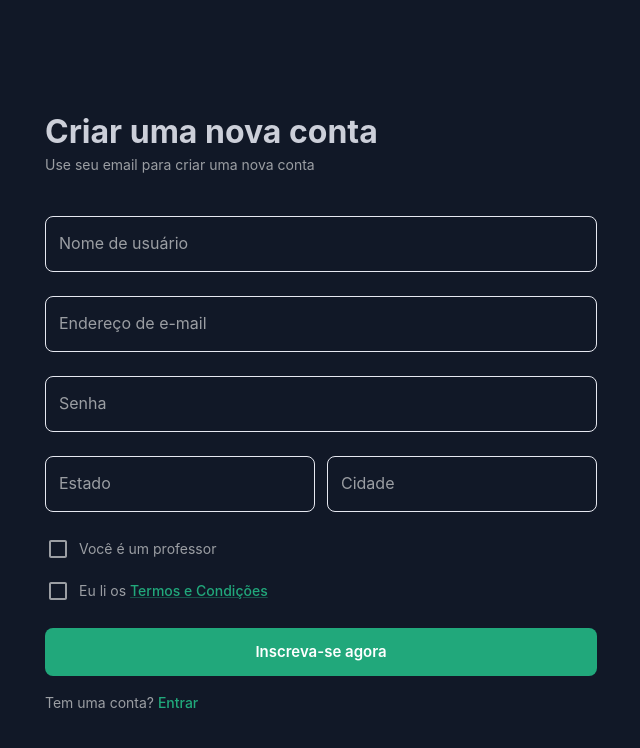
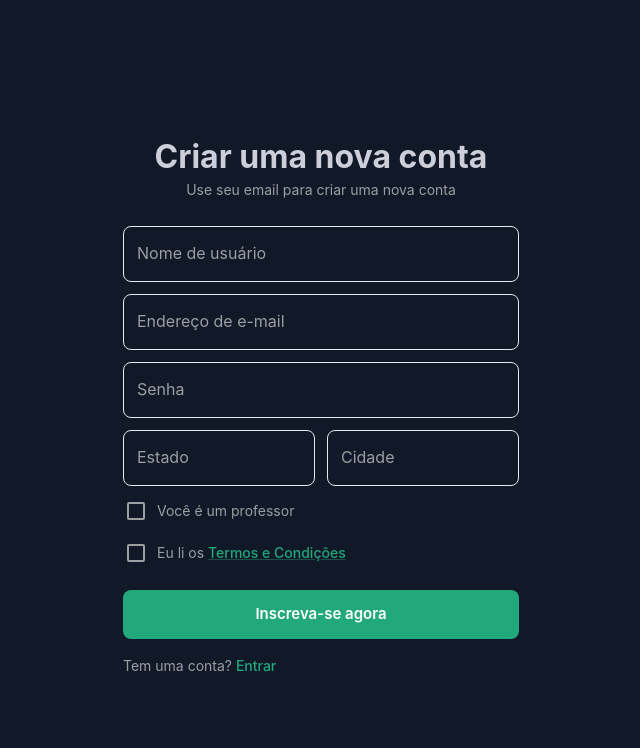
Before and after one commit to helder-programmer/front-end-algorif, a Next.js app: page /register in a window 1280 px wide. Shown: the top 748 px of the page, without its empty margins (319-959 px from the left). Built offline with nearby package versions, Linux system fonts and the light colour scheme.

Commit message:
Melhorando design nas telas de login, account e register

```diff
--- a/src/contexts/auth.tsx
+++ b/src/contexts/auth.tsx
@@ -1,5 +1,6 @@
 import { Dispatch, ReactNode, SetStateAction, createContext, useContext, useEffect, useState } from "react";
 import { destroyCookie, parseCookies, setCookie } from "nookies";
+import Router from "next/router";
 
 import { AuthService } from "@/services/auth";
 import { IUser } from "@/domain/IUser";
@@ -45,6 +46,7 @@ export function AuthProvider({ children }: { children: ReactNode }) {
         });
 
         setUser(user);
+        Router.push('/questions');
     }
 
 
--- a/src/pages/login.tsx
+++ b/src/pages/login.tsx
@@ -53,31 +53,33 @@ const Login = () => {
                     minHeight: '100%'
                 }}
             >
-                <Container maxWidth="sm">
+                <Container maxWidth="xs">
                     <form onSubmit={event => formik.handleSubmit(event)}>
-                        <Box sx={{ my: 1 }}>
+                        <Box sx={{ my: 3 }}>
                             <Typography
                                 color="textPrimary"
                                 variant="h4"
                             >
-                                <div className='flex'>
-                                    <Logo viewWidth={1660} width={552} height={150} imageWidth={800} />
+                                <div className='flex justify-center'>
+                                    <Logo viewWidth={850} width={500} height={135} imageWidth={850} />
+                                    {/* viewWidth={1660} width={552} height={150} imageWidth={800} */}
                                 </div>
                             </Typography>
                             <Typography
-                                color="textSecondary"
-                                gutterBottom
-                                variant="body2"
+                                variant="h6"
+                                textAlign='center'
+                                color={theme => theme.palette.text.secondary}
+                                className="mt-2 tracking-tight"
                             >
-                                Faça Login no Plataforma do AlgorIF
+                                Faça login na plataforma do AlgorIF
                             </Typography>
                         </Box>
                         <TextField
                             label="Endereço de e-mail"
                             type="text"
                             name="email"
-                            margin="normal"
                             variant="outlined"
+                            margin="dense"
                             fullWidth
                             error={Boolean(formik.touched.email && formik.errors.email)}
                             helperText={formik.touched.email && formik.errors.email}
@@ -89,8 +91,8 @@ const Login = () => {
                             label="Senha"
                             type="password"
                             name="password"
-                            margin="normal"
                             variant="outlined"
+                            margin="dense"
                             fullWidth
                             error={Boolean(formik.touched.password && formik.errors.password)}
                             helperText={formik.touched.password && formik.errors.password}
@@ -98,8 +100,8 @@ const Login = () => {
                             onChange={formik.handleChange}
                             value={formik.values.password}
                         />
-                        <div id="error-message" className='text-red-500 p-1'></div>
-                        <Box sx={{ py: 2 }}>
+
+
                         <Button
                             color="primary"
                             disabled={formik.isSubmitting}
@@ -107,12 +109,13 @@ const Login = () => {
                             size="large"
                             type="submit"
                             variant="contained"
+                            className="mb-2 mt-2"
                         >
                             Entrar
                         </Button>
-                        </Box>
+
                         <Typography
-                            color="textSecondary"
+                            color={theme => theme.palette.text.secondary}
                             variant="body2"
                         >
                             Ainda não tem conta?
--- a/src/pages/questions/index.tsx
+++ b/src/pages/questions/index.tsx
@@ -1,5 +1,5 @@
 import Head from 'next/head';
-import { Box } from '@mui/material';
+import { Box, Divider } from '@mui/material';
 import AppLayout from '@/components/layouts/appLayout.tsx';
 import { QuestionsTopics } from '@/components/common/questions/questionTopics';
 import QuestionsSuggest from '@/components/common/questions/questionsSuggest';
@@ -23,8 +23,6 @@ function Questions() {
                 <div className='px-[5%]'>
                     <QuestionsTopics />
                     <div className="pt-8" />
-                    {/* <SearchQuestion /> */}
-                    <div className='pt-8' />
                     <QuestionsSuggest />
                 </div>
             </Box>
--- a/src/pages/register.tsx
+++ b/src/pages/register.tsx
@@ -89,28 +89,25 @@ function Register() {
                     minHeight: '100%'
                 }}
             >
-                <Container maxWidth="sm">
+                <Container maxWidth="xs">
                     <form onSubmit={formik.handleSubmit}>
-                        <Box sx={{ my: 3 }}>
-                            <Typography
-                                color="textPrimary"
-                                variant="h4"
-                            >
+                        <div className="my-3 flex flex-col items-center">
+                            <Typography variant="h4">
                                 Criar uma nova conta
                             </Typography>
                             <Typography
-                                color="textSecondary"
+                                color={theme => theme.palette.text.secondary}
                                 gutterBottom
                                 variant="body2"
                             >
                                 Use seu email para criar uma nova conta
                             </Typography>
-                        </Box>
+                        </div>
                         <TextField
                             label="Nome de usuário"
                             type="text"
                             name="name"
-                            margin="normal"
+                            margin="dense"
                             variant="outlined"
                             fullWidth
                             error={Boolean(formik.touched.name && formik.errors.name)}
@@ -123,7 +120,7 @@ function Register() {
                             label="Endereço de e-mail"
                             type="text"
                             name="email"
-                            margin="normal"
+                            margin="dense"
                             variant="outlined"
                             fullWidth
                             error={Boolean(formik.touched.email && formik.errors.email)}
@@ -136,7 +133,7 @@ function Register() {
                             label="Senha"
                             type="password"
                             name="password"
-                            margin="normal"
+                            margin="dense"
                             variant="outlined"
                             fullWidth
                             error={Boolean(formik.touched.password && formik.errors.password)}
@@ -150,7 +147,7 @@ function Register() {
                                 label="Estado"
                                 type="text"
                                 name="state"
-                                margin="normal"
+                                margin="dense"
                                 variant="outlined"
                                 fullWidth
                                 error={Boolean(formik.touched.state && formik.errors.state)}
@@ -163,7 +160,7 @@ function Register() {
                                 label="Cidade"
                                 type="text"
                                 name="city"
-                                margin="normal"
+                                margin="dense"
                                 variant="outlined"
                                 fullWidth
                                 error={Boolean(formik.touched.city && formik.errors.city)}
@@ -173,7 +170,7 @@ function Register() {
                                 value={formik.values.city}
                             />
                         </div>
-                        <div id="error-message" className='text-red-500 p-1'></div>
+                        <div id="error-message" className='text-red-500'></div>
                         <Box
                             sx={{
                                 alignItems: 'center',
```
Also changed, not shown: src/components/common/logo/index.tsx (+4 -4 lines), src/pages/account.tsx (+15 -13 lines). Lines whose indentation alone changed are shown as unchanged.
